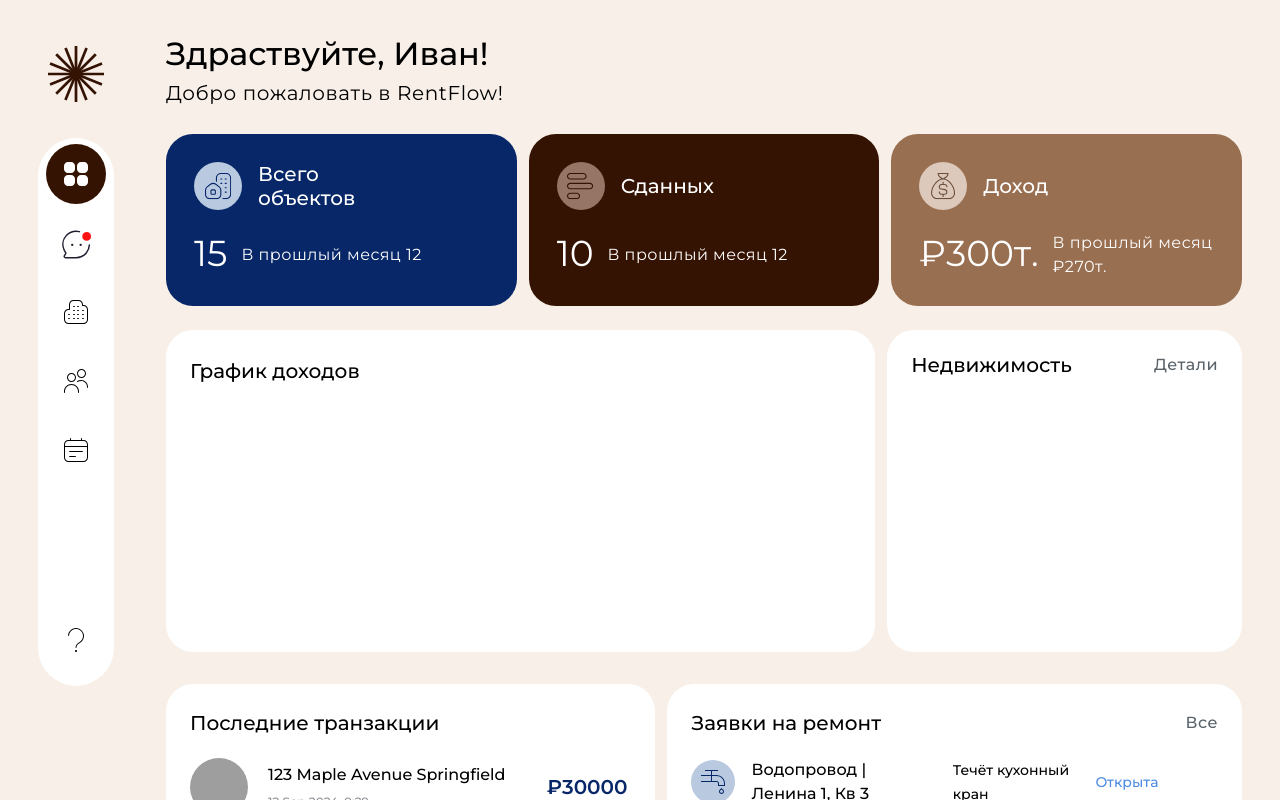
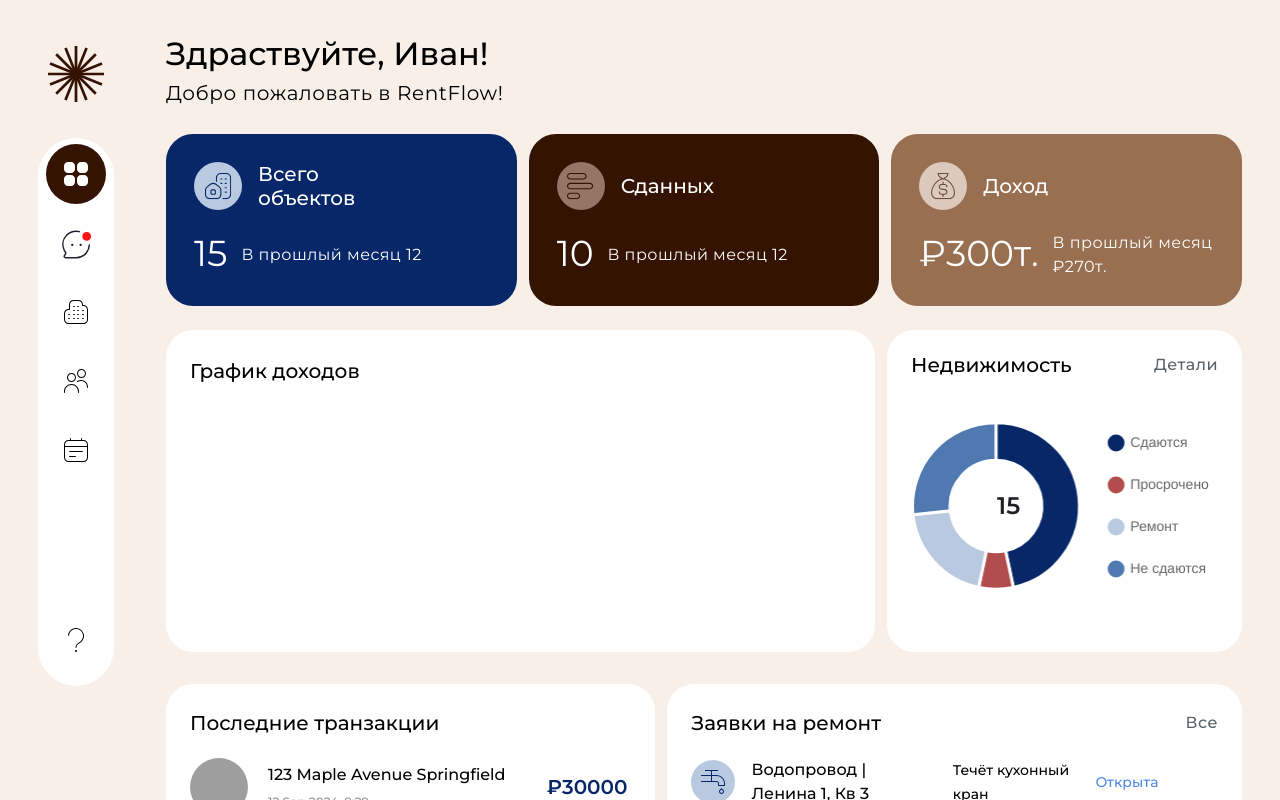
Before and after one commit to Dolfi-er/RentFlow, a Vue app in the folder frontend/: page / in a window 1280 px wide. Shown: the top 800 px of the page. Built offline with nearby package versions, Linux system fonts and the light colour scheme; no server answers; grey boxes are pictures that could not be loaded; a web font is replaced by a local one.

Commit message:
feat(dashboard)-frontend: add facilities details chart markup

```diff
--- a/frontend/package.json
+++ b/frontend/package.json
@@ -18,10 +18,12 @@
   "dependencies": {
     "@tailwindcss/vite": "^4.2.2",
     "axios": "^1.13.6",
+    "chart.js": "^4.5.1",
     "pinia": "^3.0.4",
     "pinia-plugin-persistedstate": "^4.7.1",
     "tailwindcss": "^4.2.2",
     "vue": "^3.5.30",
+    "vue-chartjs": "^5.3.3",
     "vue-router": "^4.6.4"
   },
   "devDependencies": {
--- a/frontend/src/modules/dashboard/components/FacilitiesDetails.vue
+++ b/frontend/src/modules/dashboard/components/FacilitiesDetails.vue
@@ -1,11 +1,57 @@
 <template>
-  <section class="bg-white rounded-[27px] py-5 px-6 h-80.5">
+  <section class="bg-white rounded-[27px] py-5 px-6 h-80.5 flex flex-col">
     <div class="flex justify-between items-center">
       <h3 class="text-[20px]">Недвижимость</h3>
-      <a
-        class="text-[16px] text-[#596269] tracking-[0.03em] cursor-pointer hover:underline underline-offset-3 transition-all"
-        >Детали</a
-      >
+      <RouterLink :to="{ name: 'facilities' }">
+        <a
+          class="text-[16px] text-[#596269] tracking-[0.03em] cursor-pointer hover:underline underline-offset-3 transition-all"
+          >Детали</a
+        >
+      </RouterLink>
+    </div>
+    <div class="relative flex flex-1 items-center min-h-0">
+      <Doughnut :data="chartData" :options="chartOptions" />
+      <div class="absolute left-[28%] pointer-events-none">
+        <span class="text-2xl font-semibold text-[#201F23]">15</span>
+      </div>
     </div>
   </section>
 </template>
+
+<script setup lang="ts">
+  import { Doughnut } from 'vue-chartjs'
+  import { Chart as ChartJS, ArcElement, Tooltip, Legend } from 'chart.js'
+
+  ChartJS.register(ArcElement, Tooltip, Legend)
+
+  const chartData = {
+    labels: ['Сдаются', 'Просрочено', 'Ремонт', 'Не сдаются'],
+    datasets: [
+      {
+        data: [7, 1, 3, 4],
+        backgroundColor: ['#072768', '#B34D4D', '#B8C9E0', '#5079B2'],
+        borderWidth: 3,
+      },
+    ],
+  }
+
+  const chartOptions = {
+    responsive: true,
+    maintainAspectRatio: false,
+    cutout: '55%',
+    plugins: {
+      legend: {
+        position: 'right' as const,
+        align: 'center' as const,
+        labels: {
+          padding: 28,
+          usePointStyle: true,
+          pointStyle: 'circle',
+          font: {
+            size: 14,
+          },
+        },
+      },
+    },
+  }
+</script>
```
Also changed, not shown: 1 other file (tests, documents, lock files or other folders).
